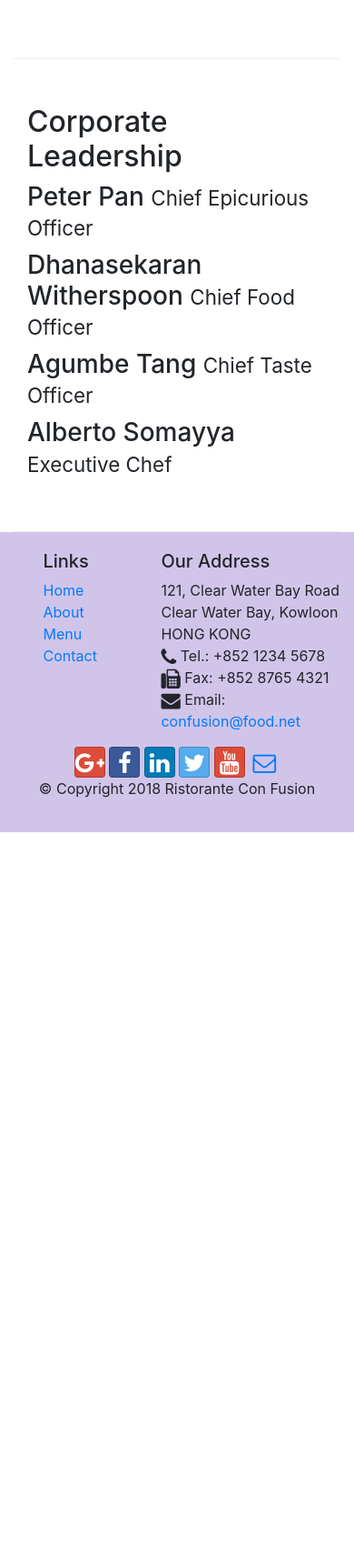
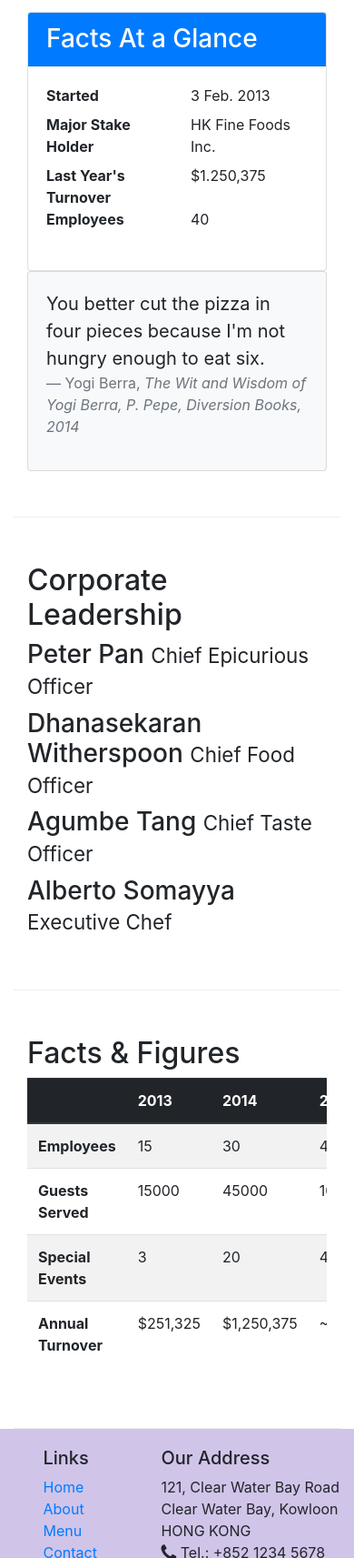
Before and after one commit to noor256/websiteCoursera, a website: page aboutus.html in a window 390 px wide. Shown: the part 1037-2750 px from the top of the page at 91% size. Before the commit the page ends 1952 px from the top, so only its background shows below. Drawn offline with nearby package versions, Linux system fonts and the light colour scheme.

Commit message:
Tables and cards

```diff
--- a/aboutus.html
+++ b/aboutus.html
@@ -66,6 +66,31 @@
                 <p>The restaurant traces its humble beginnings to <em>The Frying Pan</em>, a successful chain started by our CEO, Mr. Peter Pan, that featured for the first time the world's best cuisines in a pan.</p>
             </div>
             <div class="col-12 col-sm">
+                <div class="card">
+                    <h3 class="card-header bg-primary text-white">Facts At a Glance</h3>
+                    <div class="card-body">
+                        <dl class="row">
+                            <dt class="col-6">Started</dt>
+                            <dd class="col-6">3 Feb. 2013</dd>
+                            <dt class="col-6">Major Stake Holder</dt>
+                            <dd class="col-6">HK Fine Foods Inc.</dd>
+                            <dt class="col-6">Last Year's Turnover</dt>
+                            <dd class="col-6">$1.250,375</dd>
+                            <dt class="col-6">Employees</dt>
+                            <dd class="col-6">40</dd>
+                        </dl>
+                    </div>
+                </div>
+            </div>
+            <div class="col-12">
+                 <div class="card card-body bg-light">
+                     <blockquote class="blockquote">
+                         <p class="mb-0">You better cut the pizza in four pieces because I'm not hungry enough to eat six.</p>
+                          <footer class="blockquote-footer">Yogi Berra,
+                          <cite title="Source Title">The Wit and Wisdom of Yogi Berra, P. Pepe, Diversion Books, 2014</cite>
+                        </footer>
+                        </blockquote>
+                 </div>
             </div>
         </div>
 
@@ -82,6 +107,51 @@
                 <h3>Alberto Somayya <small>Executive Chef</small></h3>
                 <p class="d-none d-sm-block">Award winning three-star Michelin chef with wide International experience having worked closely with whos-who in the culinary world, he specializes in creating mouthwatering Indo-Italian fusion experiences. He says, <em>Put together the cuisines from the two craziest cultures, and you get a winning hit! Amma Mia!</em></p>
             </div>
+       </div>
+
+       <div class="row row-content">
+           <div class="col-12 col-sm-9">
+               <h2>Facts &amp; Figures</h2>
+               <div class="table-responsive">
+                <table class="table table-striped">
+                    <thead class="thead-dark">
+                        <tr>
+                            <th>&nbsp;</th>
+                            <th>2013</th>
+                            <th>2014</th>
+                            <th>2015</th>
+                        </tr>
+                    </thead>
+                    <tbody>
+                        <tr>
+                            <th>Employees</th>
+                            <td>15</td>
+                            <td>30</td>
+                            <td>40</td>
+                        </tr>
+                        <tr>
+                            <th>Guests Served</th>
+                            <td>15000</td>
+                            <td>45000</td>
+                            <td>100000</td>
+                        </tr>
+                        <tr>
+                            <th>Special Events</th>
+                            <td>3</td>
+                            <td>20</td>
+                            <td>45</td>
+                        </tr>
+                        <tr>
+                            <th>Annual Turnover</th>
+                            <td>$251,325</td>
+                            <td>$1,250,375</td>
+                            <td>~$3,000,000</td>
+                        </tr>
+                    </tbody>
+                </table>
+               </div>
+           </div>
+           <div class="col-12 col-sm-3"></div>
        </div>
 
     </div>
```
